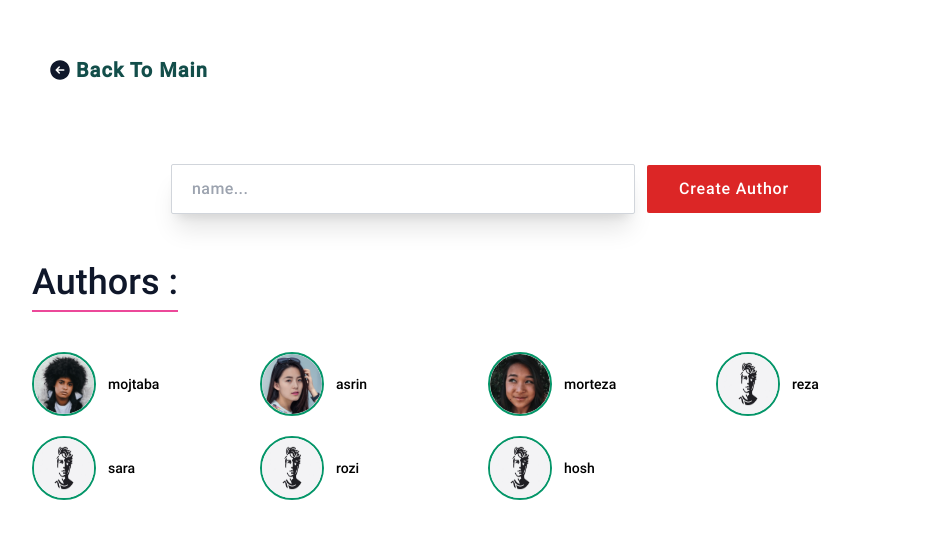
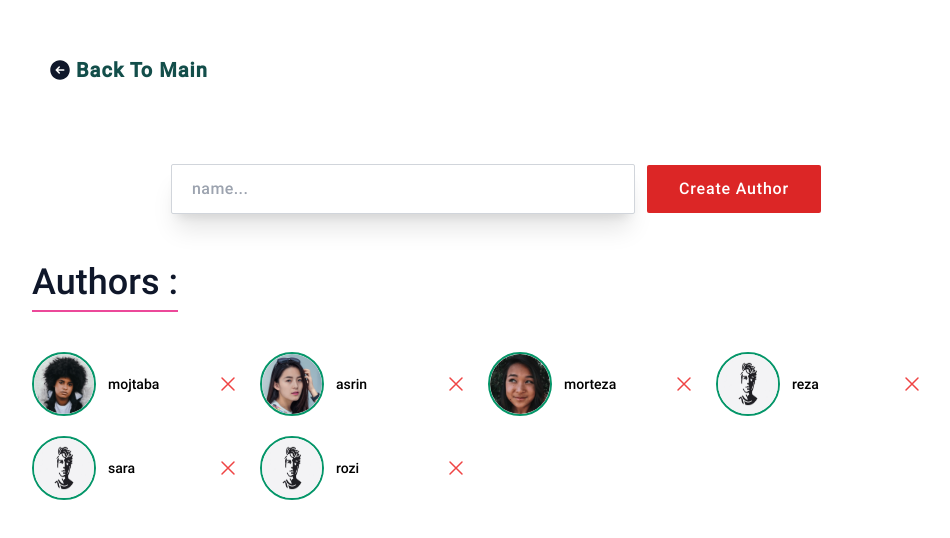
Before and after one commit to mojtaba-rasolzadeh/redux-blog, a React (Vite) app: page /authors in a window 1280 px wide. Shown: the top 538 px of the page, without its empty margins (144-1094 px from the left). Built offline with nearby package versions, Linux system fonts and the light colour scheme; data requests are answered from the project's data file.

Commit message:
Delete author from author List and server

```diff
--- a/server/db.json
+++ b/server/db.json
@@ -128,11 +128,6 @@
       "id": "YvPoGVTj79m-twPtBLpn4",
       "name": "rozi",
       "avatar_path": "/src/assets/author.jpg"
-    },
-    {
-      "id": "ye4nocC6serRWxRKO_W7b",
-      "name": "hosh",
-      "avatar_path": "/src/assets/author.jpg"
     }
   ]
 }
--- a/src/pages/Authors.jsx
+++ b/src/pages/Authors.jsx
@@ -4,7 +4,7 @@ import { useDispatch, useSelector } from "react-redux";
 import { Link } from "react-router-dom";
 import BackToMain from "../components/BackToMain";
 
-import { addAuthor, selectAllUsers } from "../reducers/userSlice";
+import { addAuthor, deleteAuthorApi, selectAllUsers } from "../reducers/userSlice";
 
 const Authors = () => {
     const authors = useSelector(selectAllUsers);
@@ -27,13 +27,17 @@ const Authors = () => {
         }
     }
 
+    const handleDelete = (auhtorId) => {
+        dispatch(deleteAuthorApi(auhtorId));
+    }
+
     return (
         <section>
             <div className="container mx-auto p-6">
                 <BackToMain text="back to main" link="/" />
                 <div className="my-12">
                     <form autoComplete="off" className="flex justify-center items-center space-x-3">
-                        <input type="text" id="author" name="author" placeholder="name..." className="w-1/2 p-3 pl-5 shadow-xl border border-gray-300 rounded-sm tracking-wide focus:outline-none focus:border-gray-400" value={author} onChange={handleOnChangeAuthor} />
+                        <input type="search" id="author" name="author" placeholder="name..." className="w-1/2 p-3 pl-5 shadow-xl border border-gray-300 rounded-sm tracking-wide focus:outline-none focus:border-gray-400" value={author} onChange={handleOnChangeAuthor} />
                         <button type="button" className="text-white tracking-wider bg-red-600 rounded-sm p-3 px-8 hover:bg-red-500 focus:outline-none" disabled={!canSave} onClick={handleSubmitForm}>Create Author</button>
                     </form>
                 </div>
@@ -41,13 +45,20 @@ const Authors = () => {
                 <div className="flex items-center flex-wrap gap-5 mt-10">
                     {
                         authors.map((author) => (
-                            <article key={author.id} className="w-40 flex items-center space-x-3 md:w-52">
+                            <article key={author.id} className="w-full flex items-center justify-between md:w-52">
+                                <div className="flex items-center space-x-3">
                                     <Link to={`/authors/${author.id}`}>
                                         <img src={author.avatar_path} className="h-16 w-16 rounded-full border-2 border-emerald-600" alt={author.name} />
                                     </Link>
                                     <Link to={`/authors/${author.id}`}>
                                         <h2 className="text-sm hover:text-slate-600">{author.name}</h2>
                                     </Link>
+                                </div>
+                                <button type="button" onClick={() => handleDelete(author.id)}>
+                                    <svg xmlns="http:www.w3.org/2000/svg" fill="none" viewBox="0 0 24 24" strokeWidth={1.5} stroke="currentColor" className="w-6 h-6 text-red-500 hover:text-red-600">
+                                        <path strokeLinecap="round" strokeLinejoin="round" d="M6 18L18 6M6 6l12 12" />
+                                    </svg>
+                                </button>
                             </article>
                         ))
                     }
--- a/src/reducers/userSlice.js
+++ b/src/reducers/userSlice.js
@@ -4,6 +4,7 @@ import {
 } from '@reduxjs/toolkit';
 import {
     createAuthor,
+    deleteAuthor,
     getAllAuthors
 } from '../services/blogsServices';
 
@@ -17,6 +18,11 @@ export const addAuthor = createAsyncThunk('/authors/addAuthor', async initialAut
     return response.data;
 });
 
+export const deleteAuthorApi = createAsyncThunk('/authors/deleteAuthorApi', async initialAuthorId => {
+    await deleteAuthor(initialAuthorId);
+    return initialAuthorId;
+})
+
 const userSlice = createSlice({
     name: 'users',
     initialState: [],
@@ -29,6 +35,9 @@ const userSlice = createSlice({
             .addCase(addAuthor.fulfilled, (state, action) => {
                 state.push(action.payload);
             })
+            .addCase(deleteAuthorApi.fulfilled, (state, action) => {
+                return state.filter(author => author.id !== action.payload);
+            })
     }
 });
 
--- a/src/services/blogsServices.js
+++ b/src/services/blogsServices.js
@@ -43,3 +43,9 @@ export const createAuthor = (author) => {
     const url = `${SERVER_URL}/users`;
     return axios.post(url, author);
 }
+
+// delete author
+export const deleteAuthor = (authorId) => {
+    const url = `${SERVER_URL}/users/${authorId}`;
+    return axios.delete(url);
+}
```
Lines whose indentation alone changed are shown as unchanged.
